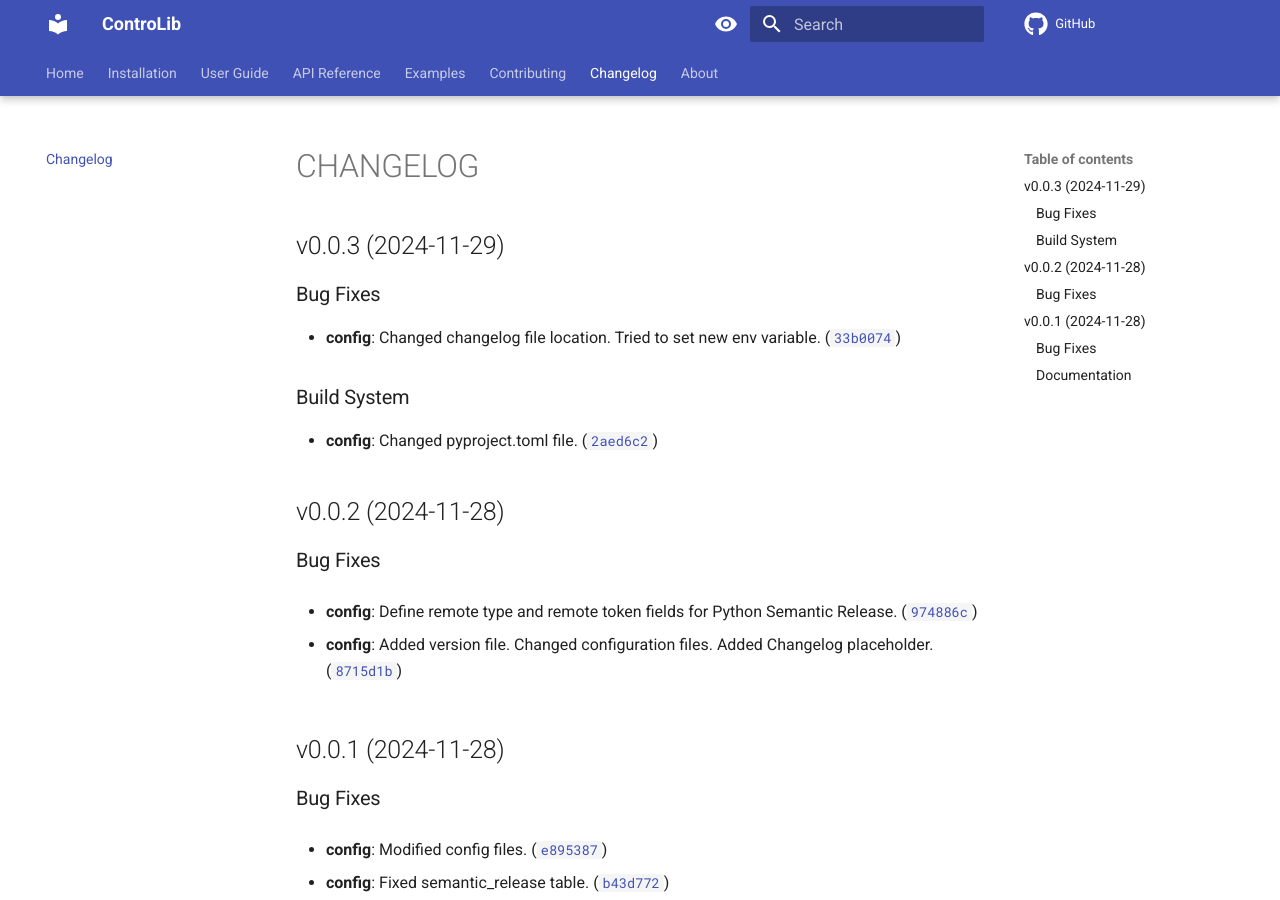
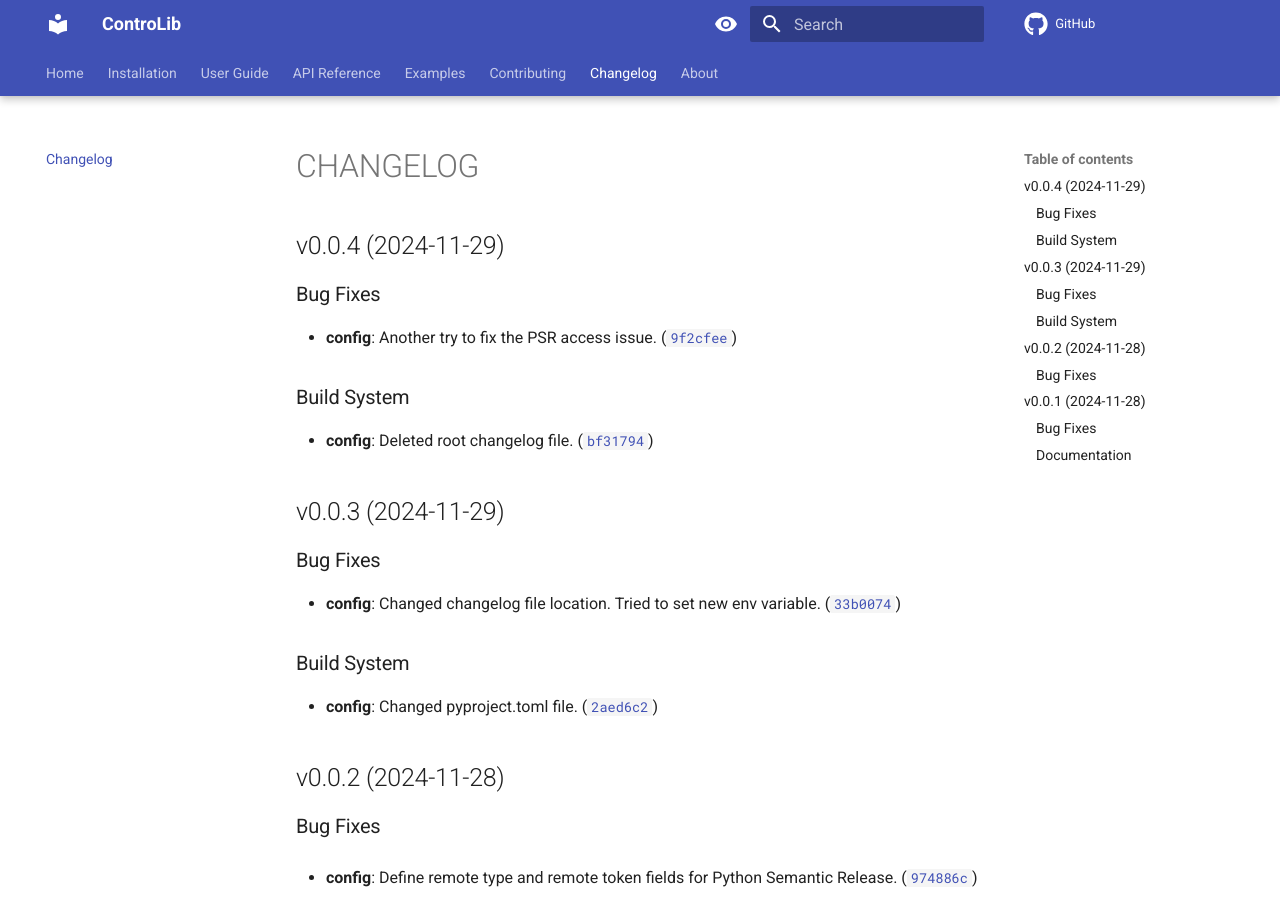
Before and after one commit to MiguelLoureiro98/controlib, an MkDocs documentation site: the page built from docs/changelog.md, in a window 1280 px wide and 900 px high. Built offline with MkDocs 1.6.1 and Material for MkDocs 9.7.7, drawn with Linux system fonts in a browser that asks for light colours; comment, search, counter and statistics services are not loaded.

Commit message:
0.0.4
Automatically generated by python-semantic-release

```diff
--- a/controlib/_version.py
+++ b/controlib/_version.py
@@ -1 +1 @@
-__version__ = "0.0.3"
+__version__ = "0.0.4"
--- a/docs/changelog.md
+++ b/docs/changelog.md
@@ -1,4 +1,17 @@
 # CHANGELOG
+
+
+## v0.0.4 (2024-11-29)
+
+### Bug Fixes
+
+- **config**: Another try to fix the PSR access issue.
+  ([`9f2cfee`](https://github.com/MiguelLoureiro98/controlib/commit/9f2cfeebbcbd24e44073c5f8c0d7354c1039bd15))
+
+### Build System
+
+- **config**: Deleted root changelog file.
+  ([`bf31794`](https://github.com/MiguelLoureiro98/controlib/commit/bf31794edce06503068a813a19bb3b1248e8b7de))
 
 
 ## v0.0.3 (2024-11-29)
```
